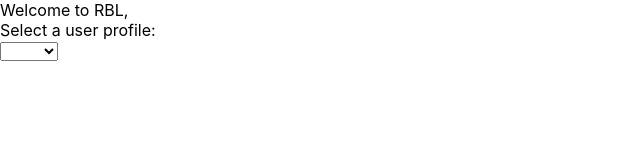
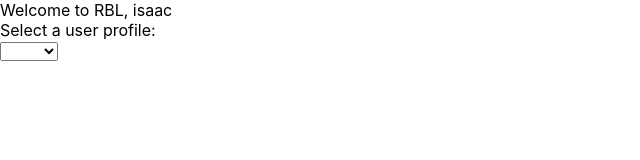
Before and after one commit to iceeicee24/testazure, a React (Create React App) app: page / in a window 1280 px wide. Shown: the top 160 px of the page, without its empty margins (0-640 px from the left). Built offline with nearby package versions, Linux system fonts and the light colour scheme.

Commit message:
remove error causing message

```diff
--- a/src/App.js
+++ b/src/App.js
@@ -1,6 +1,6 @@
 import './App.css';
-import FacebookLogin from 'react-facebook-login';
-import { Card, Image } from 'react-bootstrap';
+//import FacebookLogin from 'react-facebook-login';
+//import { Card, Image } from 'react-bootstrap';
 import HeaderComponent from './components/HeaderComponent';
 import {useEffect, useState} from 'react';
 import {BrowserRouter as Router, Switch, Route} from 'react-router-dom'
@@ -15,9 +15,9 @@
 
 function App() {
 
-  const [login, setLogin] = useState(false);
-  const [data, setData] = useState({});
-  const [picture, setPicture] = useState('');
+  //const [login, setLogin] = useState(false);
+  //const [data, setData] = useState({});
+  //const [picture, setPicture] = useState('');
   const [allHouses, setAllUsers] = useState([]);
 
   useEffect(() => {
@@ -36,7 +36,7 @@
       const randomIndex = Math.floor(Math.random() * allHouses.length);
       return allHouses[randomIndex];
     }
-  }, [allHouses]);*/
+  }, [allHouses]);
 
   const responseFacebook = (response) => {
     console.log(response);
@@ -47,14 +47,14 @@
     } else {
       setLogin(false);
     }
-  }
+  }*/
 
   return (
     <div>
 
       <Router>
                 <div className='container'>
-                  <HeaderComponent userName={data.name}></HeaderComponent>
+                  <HeaderComponent userName='isaac'></HeaderComponent>
                   <UserFilter allUsers={allHouses}/>
 
                   <Switch>
```
Also changed, not shown: 1 other file (tests, documents, lock files or other folders).
